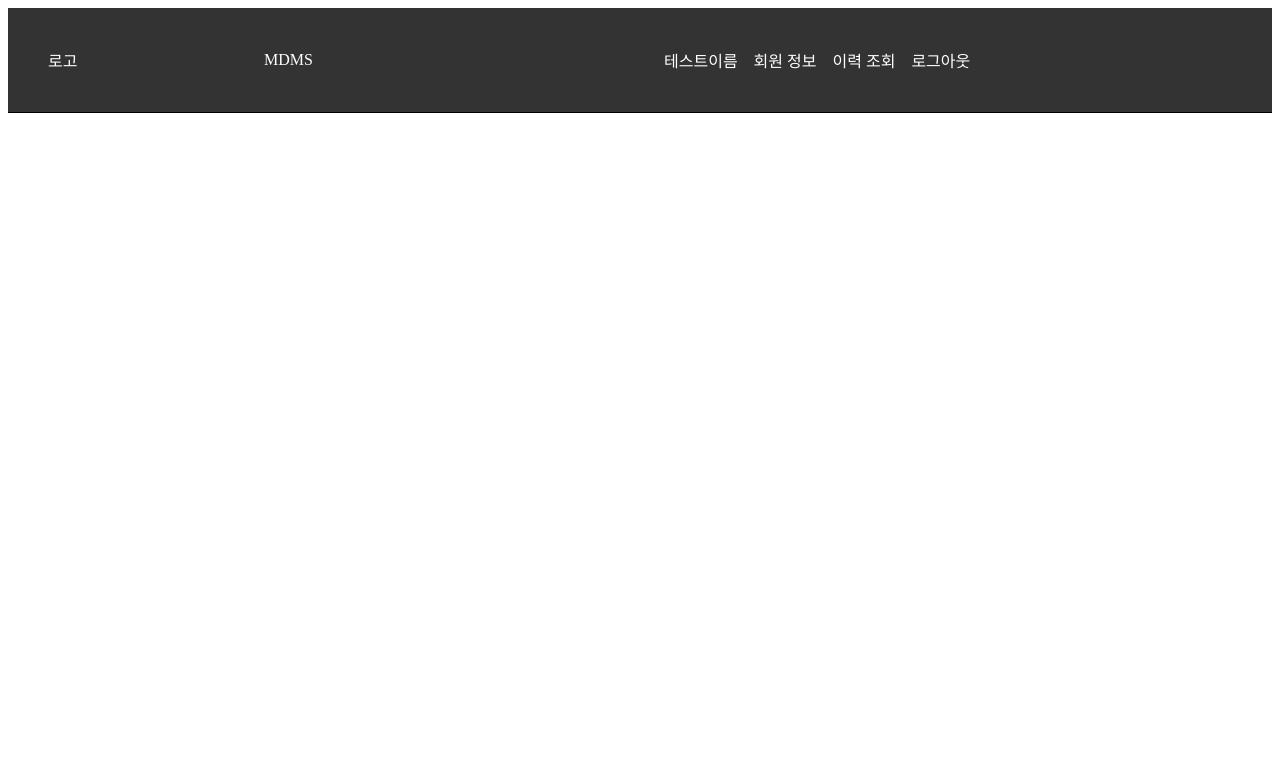
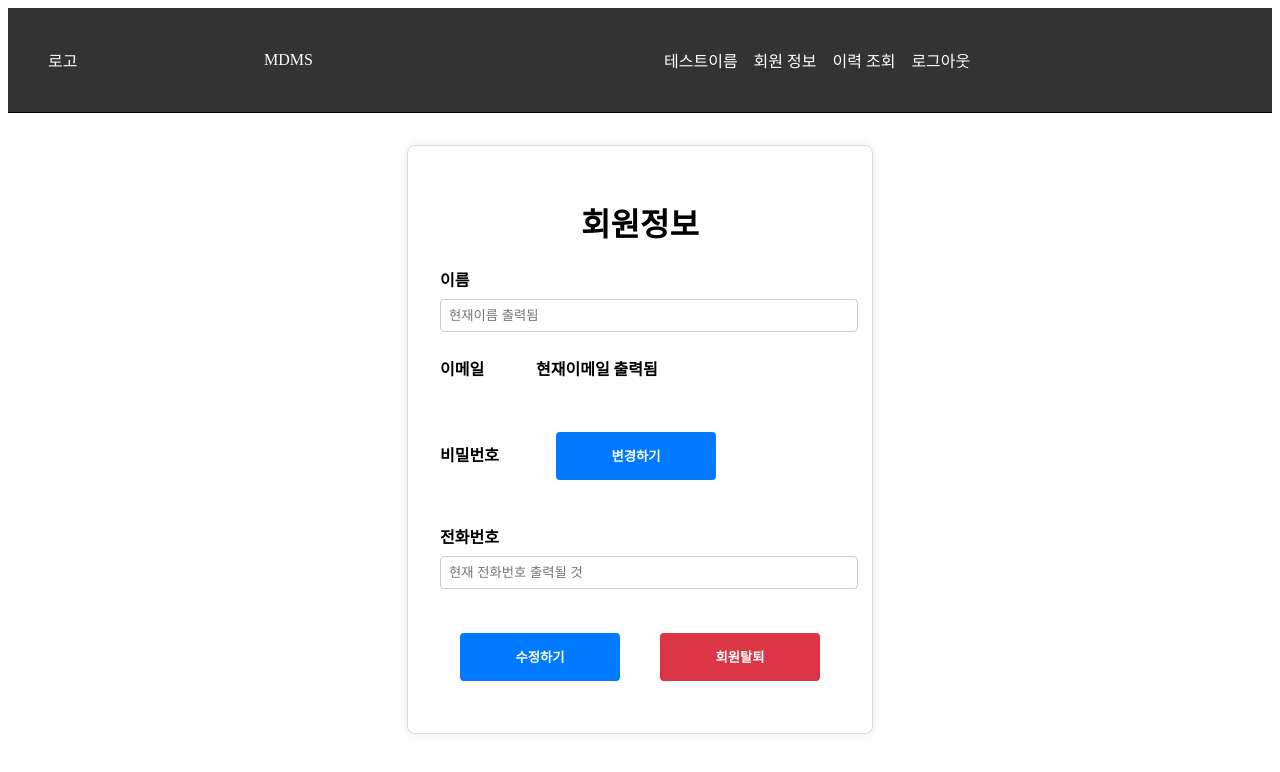
Before and after one commit to erldang/MDMS, a Vue app in the folder Front-end/mdms_fe/: page /profile in a window 1280 px wide. Shown: the top 772 px of the page. Built offline with nearby package versions, Linux system fonts and the light colour scheme.

Commit message:
프로필페이지

```diff
--- /dev/null
+++ b/Front-end/mdms_fe/src/Page/Profile/Profile.vue
@@ -0,0 +1,139 @@
+<template>
+    <div class="profile-container">
+        <h1>회원정보</h1>
+        <form>
+            <!-- 이름 정보 -->
+            <div class="input-group">
+                <label for="name" class="kind">이름</label>
+                <input type="text" id="name" placeholder="현재이름 출력됨"/>
+            </div>
+
+            <!-- 이메일 정보 -->
+            <div class="input-group">
+                <label for="email" class="kind">이메일</label>
+                <label for="email">현재이메일 출력됨</label>
+            </div>
+
+            <!-- 비밀번호 수정 -->
+            <div class="input-group">
+                <label for="password" class="kind">비밀번호</label>
+                <button @click.prevent="updatePassword">변경하기</button>
+                <div v-if="showUpdatePassword">
+                    <input type="text" placeholder="비밀번호 입력" />
+                    <input type="text" placeholder="비밀번호 재입력" />
+                    <button @click="checkChangePassword">확인하기</button>
+                </div>
+            </div>
+
+            <!-- 전화번호 정보 -->
+            <div class="input-group">
+                <label for="Phone" class="kind">전화번호</label>
+                <input type="text" id="phone" placeholder="현재 전화번호 출력될 것" />
+            </div>
+
+            <div>
+                <button id="confirm" type="submit" @click="changeProfile">수정하기</button>
+                <button id="withdraw" @click.prevent="withdrawMember">회원탈퇴</button>
+            </div>
+        </form>
+    </div>
+</template>
+
+
+<script>
+export default {
+    name: 'ProfilePage',
+    data() {
+        return{
+            name: '',
+            email: '',
+            password: '',
+            showUpdatePassword: false,
+            phone: ''
+        }
+    },
+    methods: {
+        withdrawMember() {
+            // 회원 탈퇴 처리
+        },
+        changeProfile() {
+            // 프로필 변경 처리
+        },
+        checkChangePassword(){
+            // 암호 변경 처리
+        },
+        updatePassword() {
+            this.showUpdatePassword = true;
+        }
+    }
+}
+</script>
+
+<style scoped>
+.profile-container {
+    width: 100%;
+    max-width: 400px;
+    margin: 2rem auto;
+    padding: 2rem;
+    background-color: #fff;
+    border: 1px solid #ddd;
+    border-radius: 8px;
+    box-shadow: 0 0 10px rgba(0, 0, 0, 0.1);
+    text-align: center;
+}
+
+.input-group {
+    margin-bottom: 1.5rem;
+    text-align: left;
+}
+
+.kind {
+    display: inline-block;
+    width: 5rem;
+    margin-right: 1rem;
+    font-weight: bold;
+}
+
+label {
+    display: inline-block;
+    font-weight: bold;
+    margin-bottom: 0.5rem;
+}
+
+input[type="text"] {
+    width: 100%;
+    padding: 0.5rem;
+    border: 1px solid #ccc;
+    border-radius: 4px;
+}
+
+button {
+    width: 100%;
+    height: 3rem;
+    border: none;
+    border-radius: 4px;
+    background-color: #007BFF;
+    color: #fff;
+    cursor: pointer;
+    transition: background-color 0.3s ease-in-out;
+    font-weight: bold;
+}
+
+div>button{
+    width: 40%;
+    margin: 5%;
+}
+
+button:hover {
+    background-color: #0056b3;
+}
+
+#withdraw {
+    background-color: #DC3545;
+}
+
+#withdraw:hover {
+    background-color: #ba2533;
+}
+
+</style>
--- a/Front-end/mdms_fe/src/router/index.js
+++ b/Front-end/mdms_fe/src/router/index.js
@@ -2,6 +2,7 @@ import { createRouter, createWebHistory } from 'vue-router'
 import LoginPage from '@/Page/Login/Login.vue'
 import RegisterPage from '@/Page/Register/Register.vue'
 import MainPage from '@/Page/Main/Main.vue'
+import ProfilePage from '@/Page/Profile/Profile.vue'
 const routes = [
     {
     path: '/',
@@ -17,6 +18,11 @@ const routes = [
     path: '/register',
     name: 'Register',
     component: RegisterPage
+  },
+  {
+    path: '/profile',
+    name: 'Profile',
+    component: ProfilePage
   }
 ]
 
```
